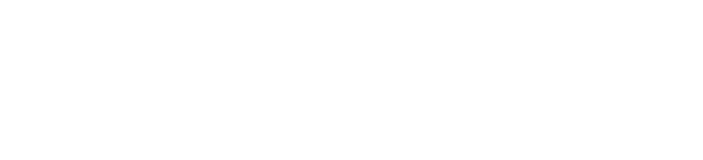
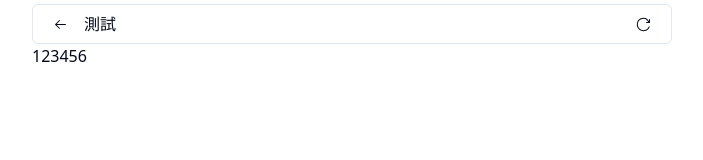
Before and after one commit to CaiXinRu/vite-react-shadcn-0516, a React (Vite) app: page /test in a window 1280 px wide. Before the commit this address had no page. Shown: the top 160 px of the page, without its empty margins (288-991 px from the left). Built offline with nearby package versions, Linux system fonts and the light colour scheme.

Commit message:
feat: 導覽列依頁面有所變化 + 新增測試路徑/頁

```diff
--- a/src/App.tsx
+++ b/src/App.tsx
@@ -1,6 +1,7 @@
 import { BrowserRouter, Route, Routes } from "react-router-dom";
 import StationLists from "./pages/StationLists";
 import StationMain from "./pages/StationMain";
+import Test from "./pages/Test";
 
 function App() {
   return (
@@ -10,6 +11,7 @@
           <Routes>
             <Route path="/" element={<StationMain />} />
             <Route path="station-lists" element={<StationLists />} />
+            <Route path="test" element={<Test />} />
           </Routes>
         </BrowserRouter>
       </div>
--- a/src/components/Header.tsx
+++ b/src/components/Header.tsx
@@ -1,27 +1,49 @@
 import { Menubar, MenubarMenu } from "@/components/ui/menubar";
 import {
+  ArrowLeftIcon,
   FileTextIcon,
   LightningBoltIcon,
   MagnifyingGlassIcon,
   PaddingIcon,
   ReloadIcon,
 } from "@radix-ui/react-icons";
+import { useLocation, useNavigate } from "react-router-dom";
 import { HeaderSheet } from "./HeaderSheet";
 
+const titles: { [key: string]: string } = {
+  "/": "維護表單資訊",
+  "/station-lists": "站點表列表",
+  "/test": "測試",
+};
+
 export function Header() {
+  const location = useLocation();
+  const pathname = location.pathname;
+  const navigate = useNavigate();
+
   return (
     <Menubar>
       <MenubarMenu>
         <div className="flex px-4 items-center w-full justify-between">
           <div className="flex items-center">
-            <HeaderSheet />
-            <span className="ml-4 text-base">維護表單資訊</span>
+            {pathname === "/" ? (
+              <HeaderSheet />
+            ) : (
+              <button>
+                <ArrowLeftIcon onClick={() => navigate(-1)} />
+              </button>
+            )}
+            <span className="ml-4 text-base">{titles[pathname]}</span>
           </div>
           <div className="flex space-x-4">
-            <PaddingIcon />
-            <MagnifyingGlassIcon />
-            <LightningBoltIcon />
-            <FileTextIcon />
+            {pathname === "/" && (
+              <>
+                <PaddingIcon />
+                <MagnifyingGlassIcon />
+                <LightningBoltIcon />
+                <FileTextIcon />
+              </>
+            )}
             <ReloadIcon />
           </div>
         </div>
--- /dev/null
+++ b/src/pages/Test.tsx
@@ -0,0 +1,10 @@
+import { Header } from "@/components/Header";
+
+export default function Test() {
+  return (
+    <>
+      <Header />
+      123456
+    </>
+  );
+}
```
